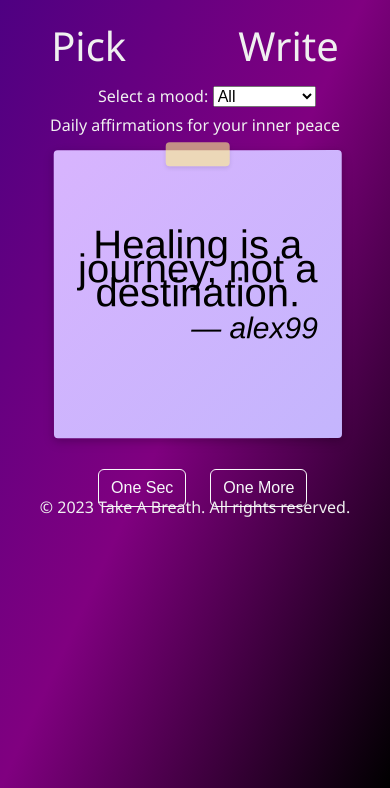
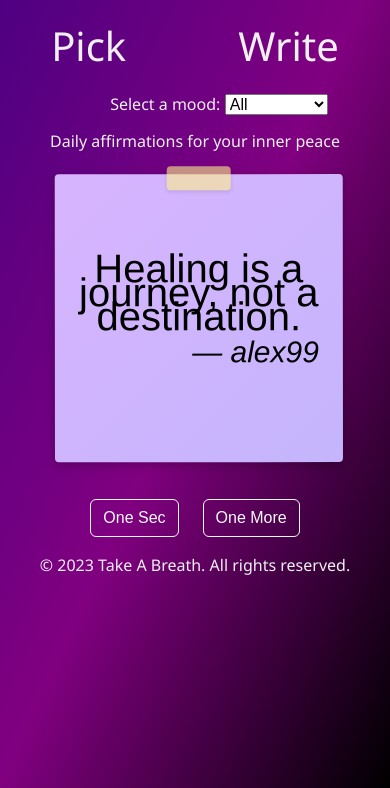
Before and after one commit to DaniqueJ-R/milestone_proj_3, a Django app: page / in a window 390 px wide. Shown: the part 56-844 px from the top of the page. Run offline with Django 4.2, Linux system fonts and the light colour scheme; data comes from the database, SQL or seed files in the repository; some libraries are stand-ins or nearby versions; some web fonts are replaced.

Commit message:
Finished home styling and updated audio for mobile on home page

```diff
--- a/quote/templates/quote/home.html
+++ b/quote/templates/quote/home.html
@@ -5,6 +5,7 @@
 <!-- index.html content starts here -->
 
   <section>
+    <div id="home-section" class="container-fluid">
 
     <div id="heading-area" class="d-flex justify-content-center align-items-center">
       <span id="read-notes"><a href="{% url 'home' %}" class="heading-section">Pick</a></span>
@@ -49,6 +50,7 @@
       <button id="backAffirmation" class="btn btn-outline-light">One Sec</button>
       <button id="addAffirmation" class="btn btn-outline-light">One More</button>
     </div>
+    </div>
   </section>
 
 <!-- index.html content ends here -->
--- a/static/css/style.css
+++ b/static/css/style.css
@@ -179,14 +179,23 @@ i {
   margin-bottom: 1rem;
 }
 
+#home-section {
+  padding: 0rem 0.5rem;
+  padding-bottom: 1rem;
+  display: flex;
+  flex-direction: column;
+  align-items: center;
+  justify-content: center;
+  gap: 0.5rem;
+}
+
 /* Buttons */
 .controls {
   position: relative;
   display: flex;
   gap: 1.5rem;
-  bottom: -0.75rem;
-  left: 3rem;
   max-width: fit-content;
+  padding-top: 10px;
 }
 
 /* Sticky note base */
@@ -463,8 +472,9 @@ body.theme-sunset {
     padding-left: 15px;
   }
 
-  #writing-notes-container {
-    padding: 1rem 10px;
+  #toggleAudio,
+  #toggleAudio-off {
+    padding-left: 0rem;
   }
 }
 
--- a/templates/base.html
+++ b/templates/base.html
@@ -104,6 +104,8 @@
                 <li><a class="dropdown-item" data-value="sunset">Sunset</a></li>
               </ul>
             </li>
+            <li class="nav-item">
+              <a id="toggleAudio"><i class="fa-solid fa-volume-xmark"></i></a>
             <li class="nav-item">
               <div id="social-links-nav">
                 <a
@@ -239,8 +241,9 @@
 
       <!-- Footer -->
       <footer class="mt-auto" id="footer">
-        <div class="container">
-          <p>&copy; 2023 Take A Breath. All rights reserved.</p>
+        <div class="container text-center">
+                  <!-- Audio Toggle Mobile -->
+                 <p>&copy; 2023 Take A Breath. All rights reserved.</p>
         </div>
       </footer>
     </main>
```
